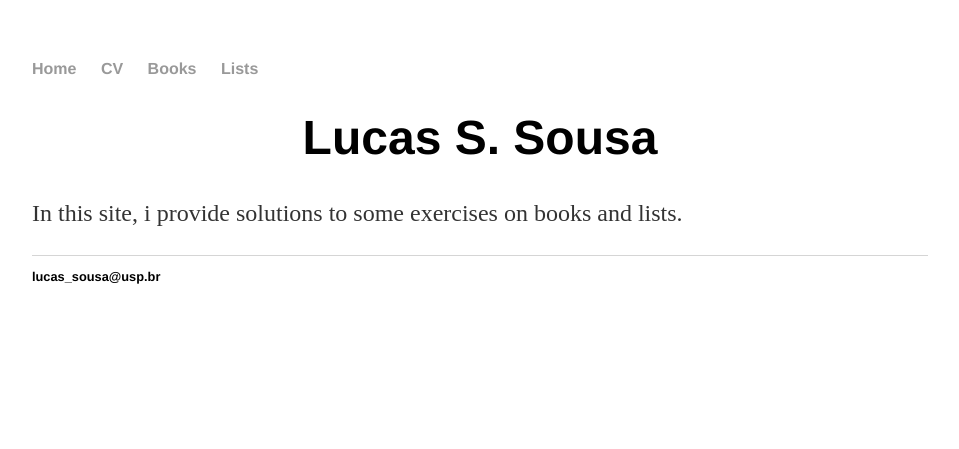
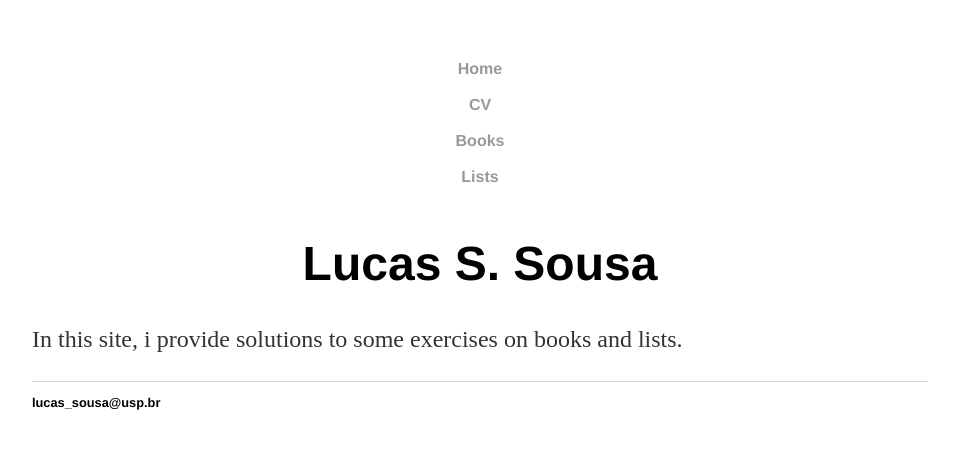
Before and after one commit to Lucas1Santos2Sousa/Lucas1Santos2Sousa.github.io, a Jekyll site: the page built from index.html, in a window 1280 px wide. Shown: the top 449 px of the page, without its empty margins (160-1119 px from the left). Built offline with Jekyll 4.4.1, drawn with Linux system fonts in a browser that asks for light colours.

```diff
--- a/_layouts/default.html
+++ b/_layouts/default.html
@@ -8,10 +8,10 @@
 		<body>
 			<nav>
 	    		<ul>
-	        		<li><a href="/">Home</a></li>
-	        		<li><a href="/cv">CV</a></li>
-				<li><a href="/Books">Books</a></li>
-				<li><a href="/Lists">Lists</a></li>
+	        		<li><center><a href="/">Home</a></center></li>
+	        		<li><center><a href="/cv">CV</a></center></li>
+				<li><center><a href="/Books">Books</a></center></li>
+				<li><center><a href="/Lists">Lists</a></center></li>
 	    		</ul>
 			</nav>
 			<div class="container">
```
